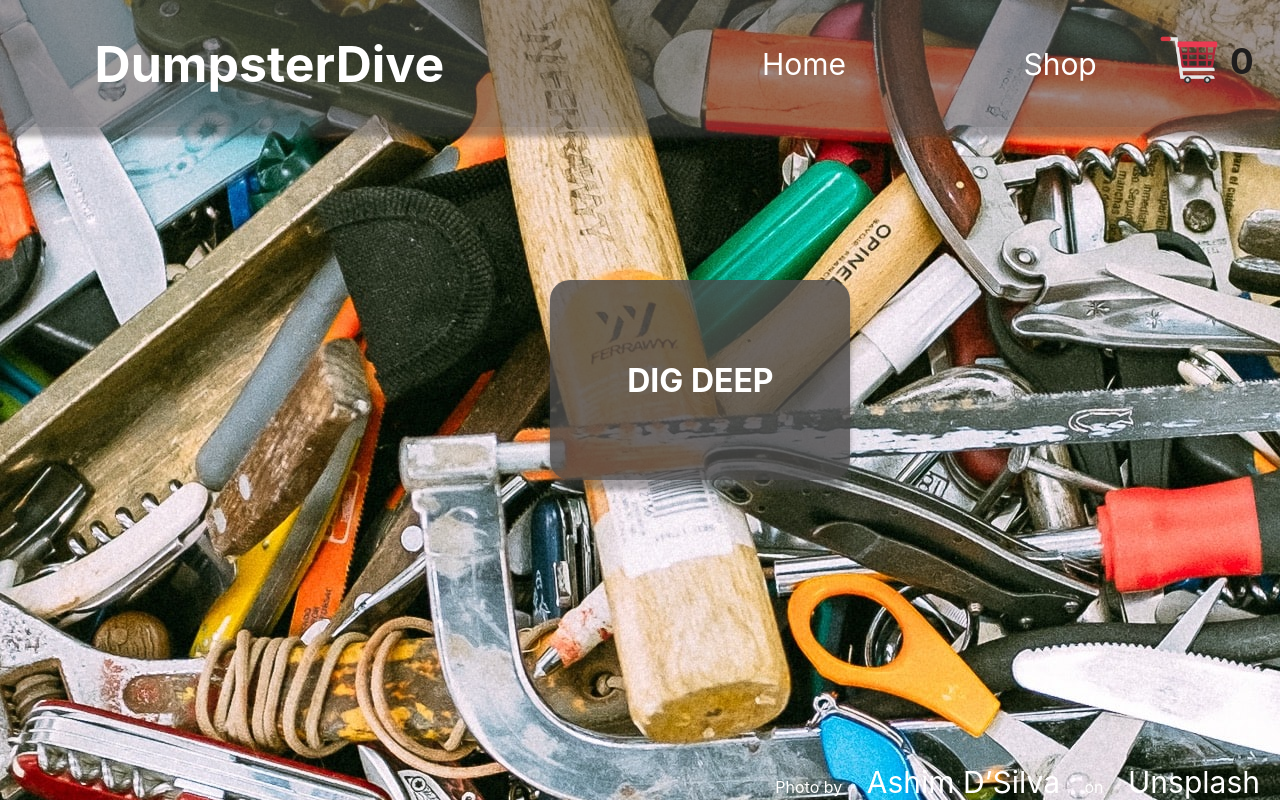
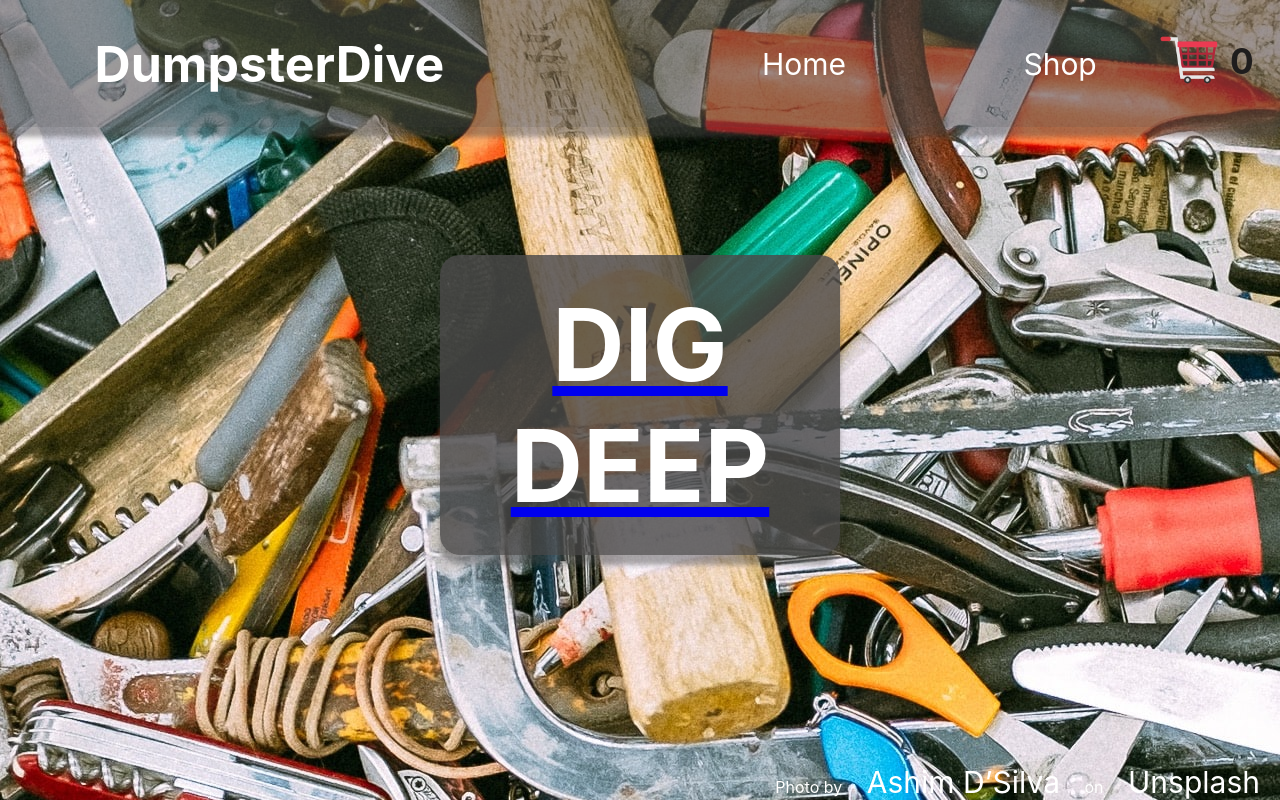
Before and after one commit to nnakapeliukh/shopping_cart, a React (Create React App) app: page / in a window 1280 px wide. Built offline with nearby package versions, Linux system fonts and the light colour scheme.

Commit message:
Adds bug fixes and minor changes

```diff
--- a/src/App.js
+++ b/src/App.js
@@ -1,11 +1,11 @@
 import "./App.css";
-import { BrowserRouter, Switch, Route, Link } from "react-router-dom";
+import { BrowserRouter, Switch, Route, } from "react-router-dom";
 import Shop from "./components/Shop";
 import Header from "./components/Header";
 import Home from "./components/Home";
 import Cart from "./components/Cart";
 import ItemPage from "./components/ItemPage";
-import { useEffect, useState } from "react";
+import { useState } from "react";
 
 function App() {
   const [cartItems, setCartItems] = useState([]);
@@ -16,7 +16,7 @@ function App() {
     let tempCart;
     if (cartItems[0] !== undefined) {
       tempCart = cartItems.map((mapItem) => {
-        if (mapItem.item._id === item._id) {
+        if (mapItem.item.id === item.id) {
           isAlreadyInCart = true;
           return {
             item: mapItem.item,
@@ -34,7 +34,7 @@ function App() {
 
   const changeItemQuantity = (item, quantity) => {
     let tempCart = cartItems.flatMap((mapItem) => {
-      if (mapItem.item._id === item._id) {
+      if (mapItem.item.id === item.id) {
         if (Number(quantity) === 0) {
           return [];
         } else {
--- a/src/components/Cart.js
+++ b/src/components/Cart.js
@@ -6,11 +6,12 @@ const Cart = (props) => {
   return (
     <div className="cart-div">
       {props.cartItems[0] !== undefined ? (
+
         props.cartItems.map((item) => {
           return (
             <CartItem
+              key={item.id}
               product={item}
-              key={item.item._id}
               handleItemQuantChange={props.handleItemQuantChange}
             />
           );
--- a/src/components/CartItem.js
+++ b/src/components/CartItem.js
@@ -5,24 +5,25 @@ import "../styles/CartItem.css";
 const CartItem = (props) => {
   const [quantity, setQuantity] = useState({});
 
+  console.log(props);
   useEffect(() => {
     setQuantity(props.product.quantity);
-  }, []);
+  }, [props.product.quantity]);
 
   return (
     <div className="cart-item-div">
       {props.product.item ? (
         <div>
-          <Link to={`/shop/${props.product.item._id}`}>
+          <Link to={`/shop/${props.product.item.id}`}>
             <img
-              // className="product-image"
-              src={props.product.item.product_image_md}
-              alt={props.product.item.product_name}
+              src={props.product.item.image}
+              alt={props.product.item.title}
+              className="product-image"
             />
-            <p>Price: ${props.product.item.product_price}</p>
+            <p>Price: ${props.product.item.price}</p>
             <p>
               Total: $
-              {props.product.item.product_price * props.product.quantity}
+              {props.product.item.price * props.product.quantity}
             </p>
           </Link>
           <form
--- a/src/components/Header.js
+++ b/src/components/Header.js
@@ -12,7 +12,7 @@ const Header = (props) => {
       totalItems += Number(item.quantity);
     }
     setItemsInCart(totalItems);
-  });
+  }, [props.cartItems]);
 
   return (
     <div className="header-div">
--- a/src/components/ItemPage.js
+++ b/src/components/ItemPage.js
@@ -5,9 +5,6 @@ const ItemPage = (props, { match }) => {
   const [quantity, setQuantity] = useState("1");
 
   const baseURL = "https://fakestoreapi.com/products/";
-  // console.log("props ",props);
-  // console.log("match", {match});
-  // console.log('url',`${baseURL}${props.match.params.id}`)
   const getData = async () => {
     const rawItems = await fetch(
       `${baseURL}${props.match.params.id}`
@@ -16,13 +13,12 @@ const ItemPage = (props, { match }) => {
       setItem(json);
     });
 
-    console.log("items", item);
   };
 
 
   useEffect(() => {
     getData();
-  }, []);
+  });
 
   return (
     <div>
--- a/src/components/ShopItem.js
+++ b/src/components/ShopItem.js
@@ -1,4 +1,3 @@
-import { useEffect, useState } from "react";
 import { Link } from "react-router-dom";
 import "../styles/ShopItem.css";
 
@@ -15,9 +14,7 @@ const ShopItem = (props) => {
           />
           <p className="product-name">{props.item.title}</p>
           <p className="product-price">${props.item.price}</p>
-          {/* <p className="product-material">
-            Material: {props.item.product_material}
-          </p> */}
+
         </Link>
       ) : (
         <h1>Empty</h1>
--- a/src/styles/Home.css
+++ b/src/styles/Home.css
@@ -1,11 +1,13 @@
 .dig-deep {
-  min-width: 300px;
-  min-height: 200px;
+  width: 400px;
+  min-height: 300px;
   box-shadow: 0px 10px 5px rgba(75, 74, 74, 0.466);
   background-color: rgba(75, 74, 74, 0.815);
-  position: absolute;
+  position: relative;
   top: 35%;
-  left: 43%;
+  /* left: 43%; */
+  margin: auto;
+  margin-top: 10%;
   border-radius: 20px;
   text-align: center;
   display: flex;
@@ -18,4 +20,5 @@
 .dig-deep h1 {
   color: rgb(255, 255, 255);
   margin: auto;
+  font-size: 100px;
 }
```
